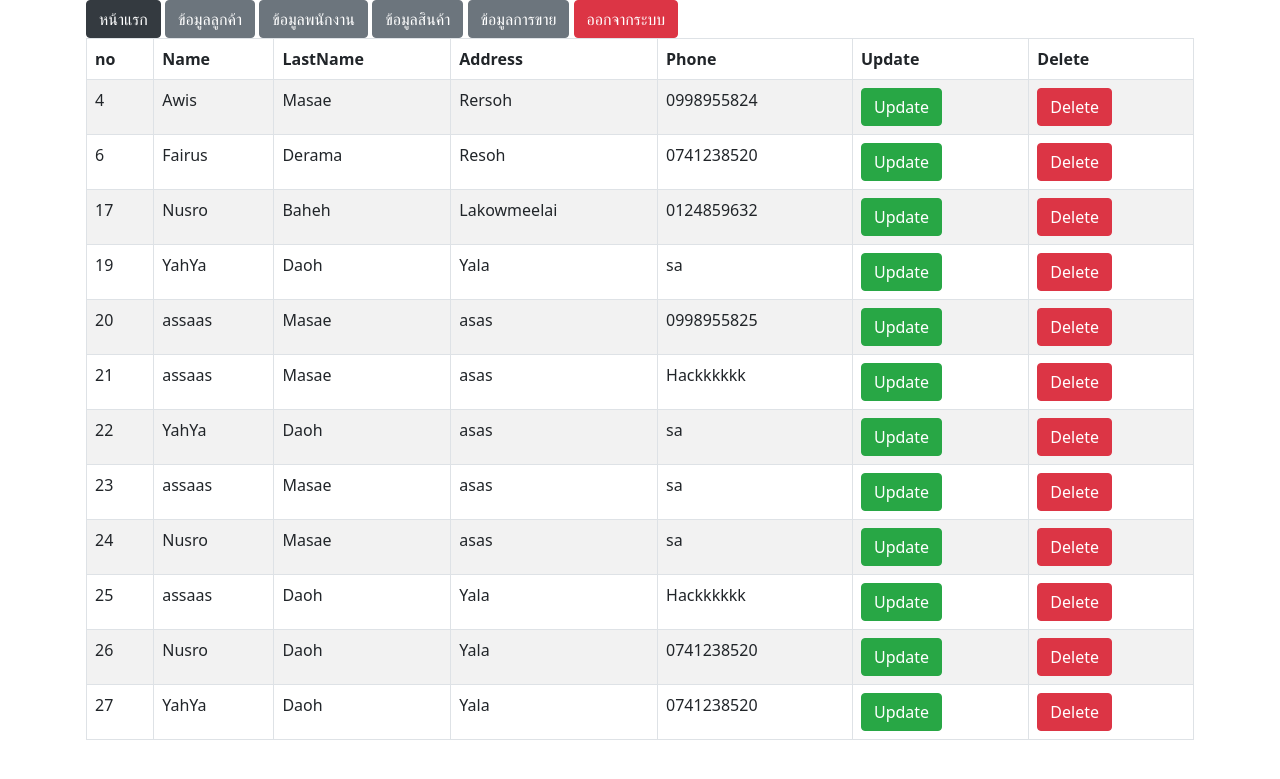
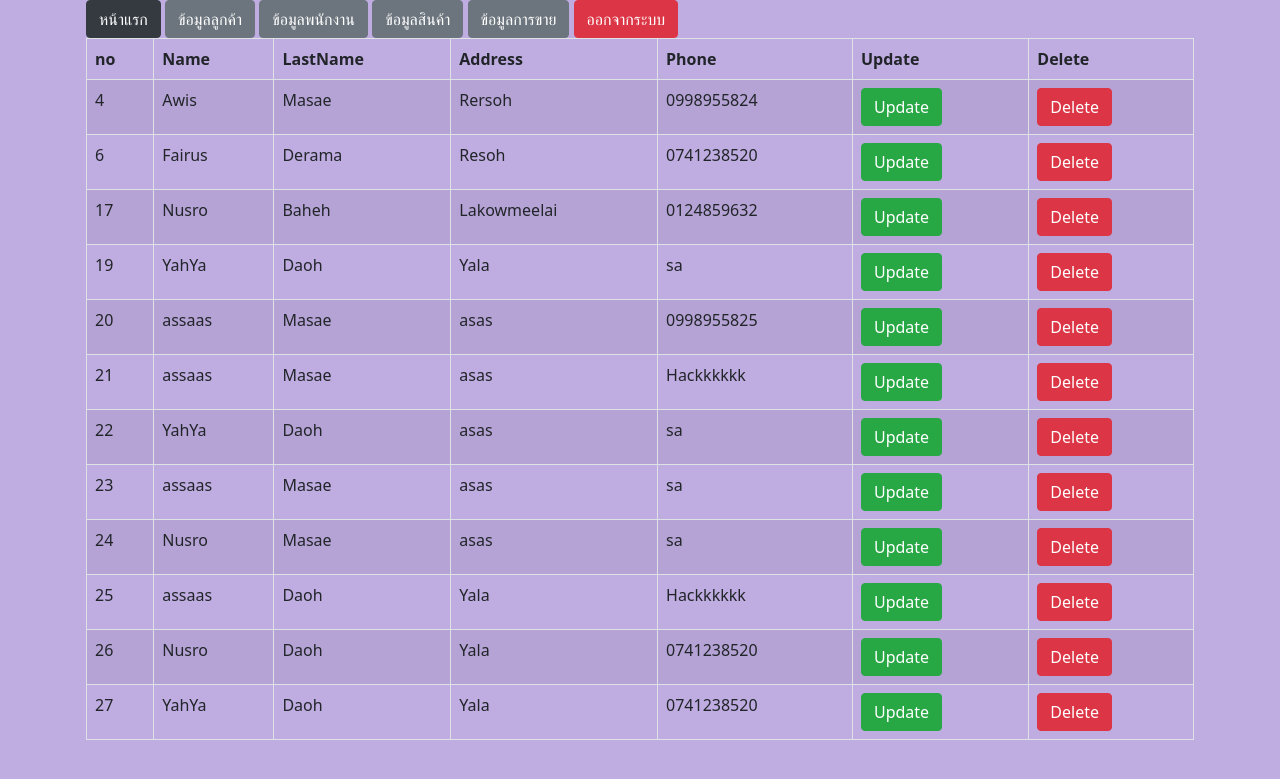
Before and after one commit to hassan0005/miniproject, a PHP site: page / in a window 1280 px wide. Shown: the top 779 px of the page. Run offline with PHP 8.4, Linux system fonts and the light colour scheme; a user stored in the database is signed in; data comes from the database, SQL or seed files in the repository.

Commit message:
Add files via upload

```diff
--- a/Customer_form.php
+++ b/Customer_form.php
@@ -11,7 +11,11 @@ include('session.php');
     <link rel="stylesheet" href="https://stackpath.bootstrapcdn.com/bootstrap/5.0.0-alpha1/css/bootstrap.min.css" integrity="sha384-r4NyP46KrjDleawBgD5tp8Y7UzmLA05oM1iAEQ17CSuDqnUK2+k9luXQOfXJCJ4I" crossorigin="anonymous">
 </head>
 <body>
-
+<style>
+    body {
+  background-color: #EBC7E8;
+}
+</style>
 <div class="container">
         <a href="ins_Customer_form.php" class="btn btn-secondary">เพิ่มข้อมูล</a>
 
--- a/Employee_form.php
+++ b/Employee_form.php
@@ -11,7 +11,11 @@ include('session.php');
     <link rel="stylesheet" href="https://stackpath.bootstrapcdn.com/bootstrap/5.0.0-alpha1/css/bootstrap.min.css" integrity="sha384-r4NyP46KrjDleawBgD5tp8Y7UzmLA05oM1iAEQ17CSuDqnUK2+k9luXQOfXJCJ4I" crossorigin="anonymous">
 </head>
 <body>
-
+<style>
+    body {
+  background-color: #EBC7E8;
+}
+</style>
 <div class="container">
         <a href="ins_Employee_form.php" class="btn btn-secondary">เพิ่มข้อมูล</a>
 
--- a/Form_login.php
+++ b/Form_login.php
@@ -15,6 +15,9 @@ crossorigin="anonymous">
 <body>
 <br><br><br><br><br><br><br><br><br><br>
 <style>
+    body {
+  background-color: #A084CA;
+}
 h1 {text-align: center;}
 p {text-align: center;}
 div {text-align: center;}
--- a/Product_form.php
+++ b/Product_form.php
@@ -11,7 +11,11 @@ include('session.php');
     <link rel="stylesheet" href="https://stackpath.bootstrapcdn.com/bootstrap/5.0.0-alpha1/css/bootstrap.min.css" integrity="sha384-r4NyP46KrjDleawBgD5tp8Y7UzmLA05oM1iAEQ17CSuDqnUK2+k9luXQOfXJCJ4I" crossorigin="anonymous">
 </head>
 <body>
-
+<style>
+    body {
+  background-color: #EBC7E8;
+}
+</style>
 <div class="container">
         <a href="ins_Product_form.php" class="btn btn-secondary">เพิ่มข้อมูล</a>
 
--- a/Sales_form.php
+++ b/Sales_form.php
@@ -11,7 +11,11 @@ include('session.php');
     <link rel="stylesheet" href="https://stackpath.bootstrapcdn.com/bootstrap/5.0.0-alpha1/css/bootstrap.min.css" integrity="sha384-r4NyP46KrjDleawBgD5tp8Y7UzmLA05oM1iAEQ17CSuDqnUK2+k9luXQOfXJCJ4I" crossorigin="anonymous">
 </head>
 <body>
-
+<style>
+    body {
+  background-color: #EBC7E8;
+}
+</style>
 <div class="container">
         <a href="ins_Sales_form.php" class="btn btn-secondary">เพิ่มข้อมูล</a>
 
--- a/index.php
+++ b/index.php
@@ -11,7 +11,11 @@ include('session.php');
     <link rel="stylesheet" href="https://stackpath.bootstrapcdn.com/bootstrap/5.0.0-alpha1/css/bootstrap.min.css" integrity="sha384-r4NyP46KrjDleawBgD5tp8Y7UzmLA05oM1iAEQ17CSuDqnUK2+k9luXQOfXJCJ4I" crossorigin="anonymous">
 </head>
 <body>
-
+<style>
+    body {
+  background-color: #BFACE0;
+}
+</style>
 <div class="container">
         <a href="index.php" class="btn btn-dark">หน้าแรก</a>
         <a href="Customer_form.php" class="btn btn-secondary">ข้อมูลลูกค้า</a>
--- a/ins_Employee_form.php
+++ b/ins_Employee_form.php
@@ -15,6 +15,12 @@
         <h1 class="mt-5">เพิ่มข้อมูล</h1>
         <hr>
 
+<style>
+body
+{
+    background-color: #BFACE0;
+}
+</style>
 <div class="mb-3">
 <form  action="Save_Employee.php" method="post">
             <div class="mb-3">
--- a/ins_Product_form.php
+++ b/ins_Product_form.php
@@ -15,6 +15,12 @@
         <h1 class="mt-5">เพิ่มข้อมูล</h1>
         <hr>
 
+<style>
+body
+{
+    background-color: #BFACE0;
+}
+</style>
 <div class="mb-3">
 <form  action="Save_Product.php" method="post">
             <div class="mb-3">
--- a/update_Customer_form.php
+++ b/update_Customer_form.php
@@ -23,6 +23,12 @@
     <link rel="stylesheet" href="https://stackpath.bootstrapcdn.com/bootstrap/5.0.0-alpha1/css/bootstrap.min.css" integrity="sha384-r4NyP46KrjDleawBgD5tp8Y7UzmLA05oM1iAEQ17CSuDqnUK2+k9luXQOfXJCJ4I" crossorigin="anonymous">
 </head>
 <body>
+<style>
+body
+{
+    background-color: #BFACE0;
+}
+</style>
     <div class="container">
         <h1 class="mt-3">เพิ่มข้อมูล</h1>
         <hr>
--- a/update_Employee_form.php
+++ b/update_Employee_form.php
@@ -23,6 +23,12 @@
     <link rel="stylesheet" href="https://stackpath.bootstrapcdn.com/bootstrap/5.0.0-alpha1/css/bootstrap.min.css" integrity="sha384-r4NyP46KrjDleawBgD5tp8Y7UzmLA05oM1iAEQ17CSuDqnUK2+k9luXQOfXJCJ4I" crossorigin="anonymous">
 </head>
 <body>
+<style>
+body
+{
+    background-color: #BFACE0;
+}
+</style>
     <div class="container">
         <h1 class="mt-3">เพิ่มข้อมูล</h1>
         <hr>
--- a/update_Product_form.php
+++ b/update_Product_form.php
@@ -23,6 +23,12 @@
     <link rel="stylesheet" href="https://stackpath.bootstrapcdn.com/bootstrap/5.0.0-alpha1/css/bootstrap.min.css" integrity="sha384-r4NyP46KrjDleawBgD5tp8Y7UzmLA05oM1iAEQ17CSuDqnUK2+k9luXQOfXJCJ4I" crossorigin="anonymous">
 </head>
 <body>
+<style>
+body
+{
+    background-color: #BFACE0;
+}
+</style>
     <div class="container">
         <h1 class="mt-3">เพิ่มข้อมูล</h1>
         <hr>
--- a/update_Sales_form.php
+++ b/update_Sales_form.php
@@ -23,6 +23,12 @@
     <link rel="stylesheet" href="https://stackpath.bootstrapcdn.com/bootstrap/5.0.0-alpha1/css/bootstrap.min.css" integrity="sha384-r4NyP46KrjDleawBgD5tp8Y7UzmLA05oM1iAEQ17CSuDqnUK2+k9luXQOfXJCJ4I" crossorigin="anonymous">
 </head>
 <body>
+<style>
+body
+{
+    background-color: #BFACE0;
+}
+</style>
     <div class="container">
         <h1 class="mt-3">เพิ่มข้อมูล</h1>
         <hr>
```
Also changed, not shown: ins_Customer_form.php (+6 -1 lines), ins_Sales_form.php (+6 -1 lines).
